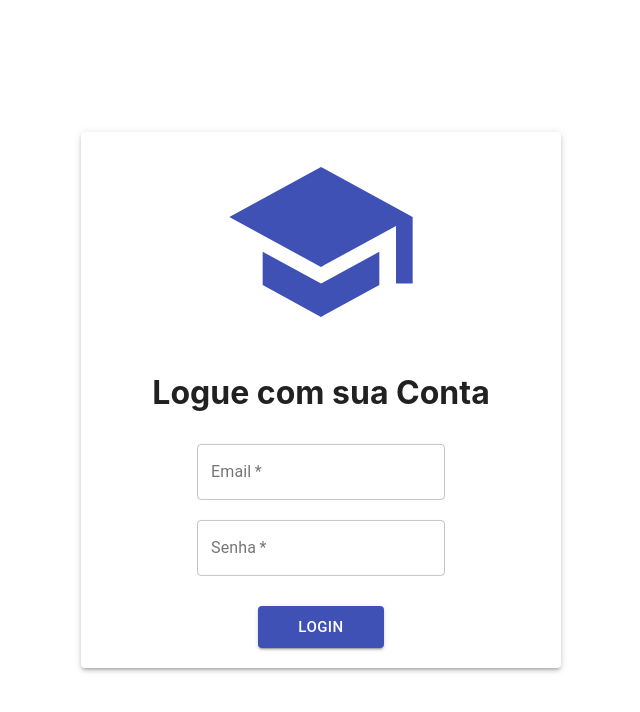
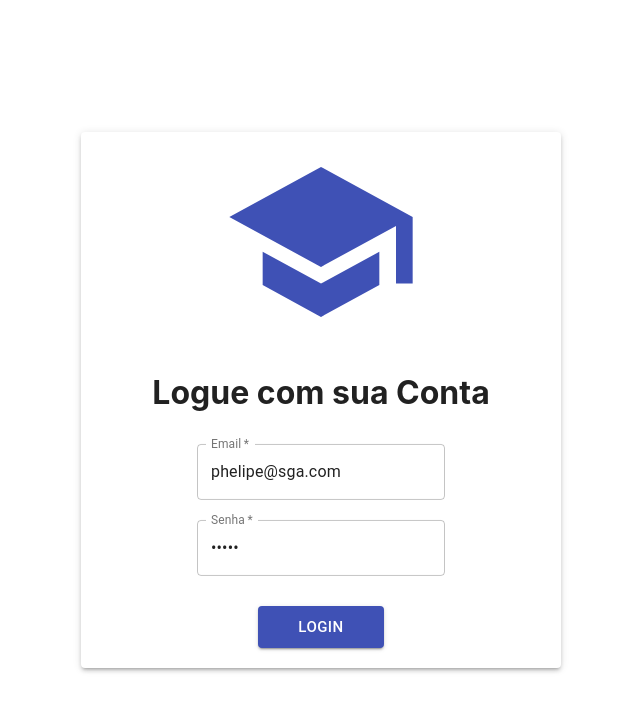
Before and after one commit to howjack/DevInHouse-ExercicioReact-SGA, a React (Create React App) app in the folder web-app/: page / in a window 1280 px wide. Shown: the top 712 px of the page, without its empty margins (319-959 px from the left). Built offline with nearby package versions, Linux system fonts and the light colour scheme; what miragejs would draw is missing.

Commit message:
Update index.jsx

```diff
--- a/web-app/src/pages/Login/index.jsx
+++ b/web-app/src/pages/Login/index.jsx
@@ -9,8 +9,8 @@ class Login extends React.Component {
 		super(props);
 
 		this.state = {
-			email: null,
-			password: null,
+			email: "phelipe@sga.com",
+			password: "12345",
 		};
 
 		this.onSubmit = this.onSubmit.bind(this);
```
